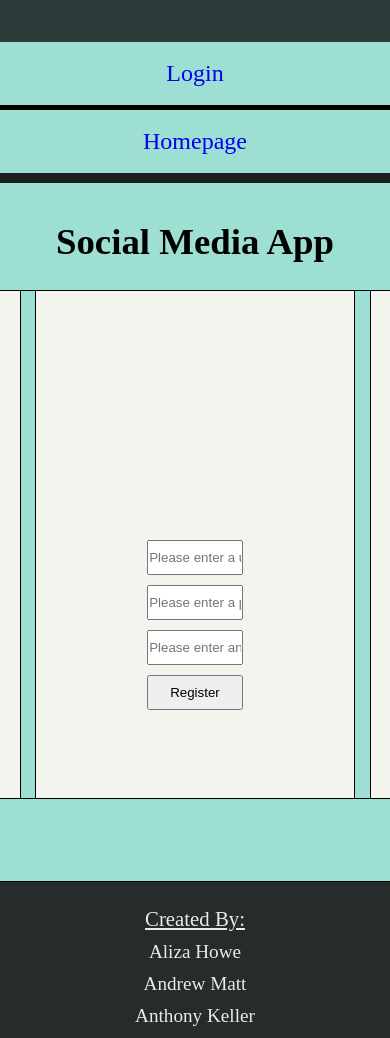
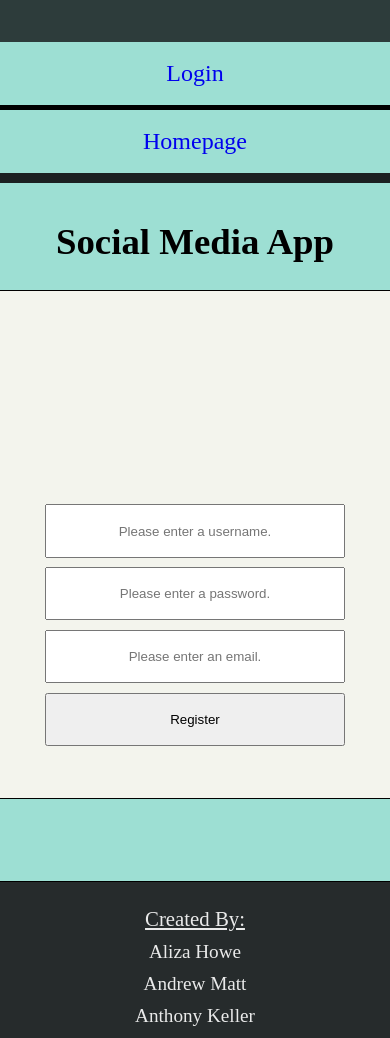
Before and after one commit to andrewM202/social-media-app, a Flask app: page /register in a window 390 px wide. Shown: the top 1038 px of the page. Run offline with Flask 2, Linux system fonts and the light colour scheme; parts of the project's set-up code (start-up, migrations or seed data) failed here and were passed over; some libraries are stand-ins or nearby versions.

Commit message:
Enlarge form inputs

```diff
--- a/static/css/styles.css
+++ b/static/css/styles.css
@@ -217,6 +217,17 @@ footer .contact-information div p {
 
 @media only screen and (max-width: 700px) {
 
+    main .blue-stripe {
+        visibility: hidden;
+    }
+
+    .wrap input {
+        min-width: 300px;
+        width: 60%;
+        min-height: 40px;
+        height: 15%;
+    }
+
     footer .contact-information > div:first-child {
         margin-top: 20px;
     }
```
